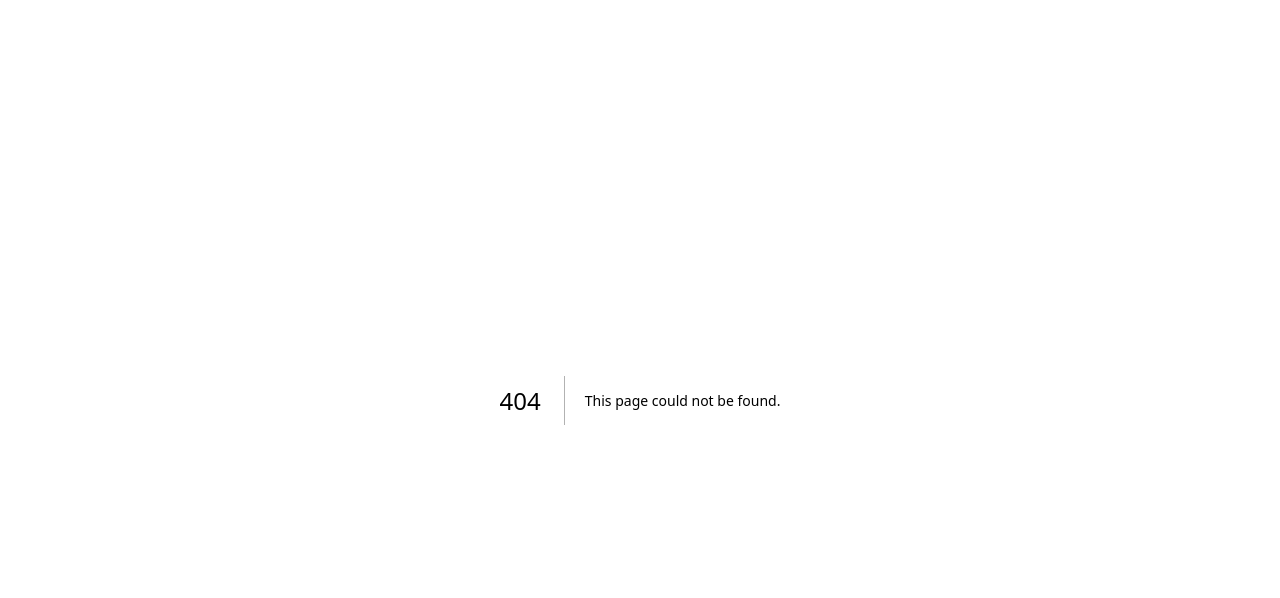
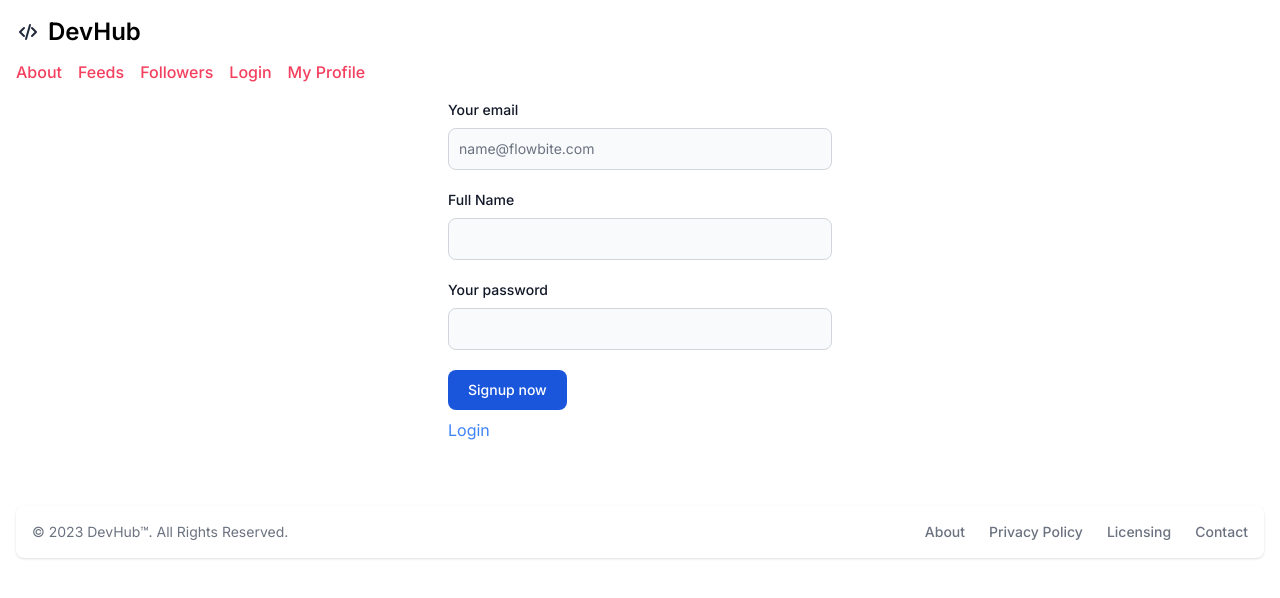
Before and after one commit to striveToAce/dev-hub-front, a Next.js app: page /auth/signup in a window 1280 px wide. Before the commit this address had no page. Shown: the top 598 px of the page. Built offline with nearby package versions, Linux system fonts and the light colour scheme.

Commit message:
use formik integrated in signup

```diff
--- a/package.json
+++ b/package.json
@@ -11,9 +11,11 @@
   "dependencies": {
     "flowbite": "^2.3.0",
     "flowbite-react": "^0.7.2",
+    "formik": "^2.4.5",
     "next": "14.1.2",
     "react": "^18",
-    "react-dom": "^18"
+    "react-dom": "^18",
+    "yup": "^1.4.0"
   },
   "devDependencies": {
     "@types/node": "^20",
--- /dev/null
+++ b/src/app/auth/login/layout.tsx
@@ -0,0 +1,27 @@
+import type { Metadata } from "next";
+import { Inter } from "next/font/google"
+import Footer from "@/app/components/common/Footer";
+import Header from "@/app/components/common/Header";
+
+const inter = Inter({ subsets: ["latin"] });
+
+export const metadata: Metadata = {
+  title: "DevHub | Login",
+  description: "Login Page for DevHub",
+};
+
+export default function LoginLayout({
+  children,
+}: Readonly<{
+  children: React.ReactNode;
+}>) {
+  return (
+    <html lang="en">
+      <body className={inter.className}>
+        <Header />
+        {children}
+        <Footer />
+      </body>
+    </html>
+  );
+}
--- /dev/null
+++ b/src/app/auth/login/page.tsx
@@ -0,0 +1,10 @@
+import LoginForm from "@/app/components/common/auth/LoginForm";
+
+const Login = () => {
+  return (
+    <div>
+      <LoginForm />
+    </div>
+  );
+};
+export default Login;
--- /dev/null
+++ b/src/app/auth/signup/layout.tsx
@@ -0,0 +1,27 @@
+import type { Metadata } from "next";
+import { Inter } from "next/font/google"
+import Footer from "@/app/components/common/Footer";
+import Header from "@/app/components/common/Header";
+
+const inter = Inter({ subsets: ["latin"] });
+
+export const metadata: Metadata = {
+  title: "DevHub | Login",
+  description: "Login Page for DevHub",
+};
+
+export default function LoginLayout({
+  children,
+}: Readonly<{
+  children: React.ReactNode;
+}>) {
+  return (
+    <html lang="en">
+      <body className={inter.className}>
+        <Header />
+        {children}
+        <Footer />
+      </body>
+    </html>
+  );
+}
--- /dev/null
+++ b/src/app/auth/signup/page.tsx
@@ -0,0 +1,10 @@
+import SignupForm from "@/app/components/common/auth/SignupForm";
+
+const Signup = () => {
+  return (
+    <div>
+      <SignupForm />
+    </div>
+  );
+};
+export default Signup;
--- a/src/app/components/common/Header.tsx
+++ b/src/app/components/common/Header.tsx
@@ -1,3 +1,5 @@
+import Link from "next/link";
+
 const Header = () => {
   return (
     <nav className="bg-white border-gray-200 dark:bg-gray-900">
@@ -19,16 +21,17 @@ const Header = () => {
             />
           </svg>
           <span className="self-center text-2xl font-semibold whitespace-nowrap dark:text-white">
-            DevHub
+          <Link href="/home">DevHub</Link>
           </span>
         </div>
         <div className="flex gap-x-2 items-center text-rose-500 font-medium gap-x-4 flex-wrap">
-            <div className="cursor-pointer">About</div>
-            <div className="cursor-pointer">Feeds</div>
-            <div className="cursor-pointer">Followers</div>
-            <div className="cursor-pointer">Login</div>
-            <div className="cursor-pointer">My Profile</div>
-
+          <div className="cursor-pointer">About</div>
+          <div className="cursor-pointer">Feeds</div>
+          <div className="cursor-pointer">Followers</div>
+          <div className="cursor-pointer">
+            <Link href="/auth/login">Login</Link>
+          </div>
+          <div className="cursor-pointer">My Profile</div>
         </div>
       </div>
     </nav>
--- /dev/null
+++ b/src/app/components/common/auth/LoginForm.tsx
@@ -0,0 +1,62 @@
+import Link from "next/link";
+
+const LoginForm = () => {
+  return (
+    <form className="max-w-sm mx-auto">
+      <div className="mb-5">
+        <label
+          htmlFor="email"
+          className="block mb-2 text-sm font-medium text-gray-900 dark:text-white"
+        >
+          Your email
+        </label>
+        <input
+          type="email"
+          id="email"
+          className="bg-gray-50 border border-gray-300 text-gray-900 text-sm rounded-lg focus:ring-blue-500 focus:border-blue-500 block w-full p-2.5 dark:bg-gray-700 dark:border-gray-600 dark:placeholder-gray-400 dark:text-white dark:focus:ring-blue-500 dark:focus:border-blue-500"
+          placeholder="name@flowbite.com"
+          required
+        />
+      </div>
+      <div className="mb-5">
+        <label
+          htmlFor="password"
+          className="block mb-2 text-sm font-medium text-gray-900 dark:text-white"
+        >
+          Your password
+        </label>
+        <input
+          type="password"
+          id="password"
+          className="bg-gray-50 border border-gray-300 text-gray-900 text-sm rounded-lg focus:ring-blue-500 focus:border-blue-500 block w-full p-2.5 dark:bg-gray-700 dark:border-gray-600 dark:placeholder-gray-400 dark:text-white dark:focus:ring-blue-500 dark:focus:border-blue-500"
+          required
+        />
+      </div>
+      <div className="flex items-start mb-5">
+        <div className="flex items-center h-5">
+          <input
+            id="remember"
+            type="checkbox"
+            value=""
+            className="w-4 h-4 border border-gray-300 rounded bg-gray-50 focus:ring-3 focus:ring-blue-300 dark:bg-gray-700 dark:border-gray-600 dark:focus:ring-blue-600 dark:ring-offset-gray-800 dark:focus:ring-offset-gray-800"
+            required
+          />
+        </div>
+        <label
+          htmlFor="remember"
+          className="ms-2 text-sm font-medium text-gray-900 dark:text-gray-300"
+        >
+          Remember me
+        </label>
+      </div>
+      <button
+        type="submit"
+        className="text-white bg-blue-700 hover:bg-blue-800 focus:ring-4 focus:outline-none focus:ring-blue-300 font-medium rounded-lg text-sm w-full sm:w-auto px-5 py-2.5 text-center dark:bg-blue-600 dark:hover:bg-blue-700 dark:focus:ring-blue-800"
+      >
+        Login
+      </button>
+      <div className="text-blue-500 cursor-pointer my-2"><Link href="/auth/signup">Signup</Link></div>
+    </form>
+  );
+};
+export default LoginForm;
--- /dev/null
+++ b/src/app/components/common/auth/SignupForm.tsx
@@ -0,0 +1,100 @@
+"use client";
+import { useFormik } from "formik";
+import * as Yup from "yup"; // Import Yup for form validation
+import Link from "next/link";
+
+const SignupForm = () => {
+  // Define validation schema using Yup
+  const validationSchema = Yup.object().shape({
+    email: Yup.string().email("Invalid email address").required("Required"),
+    fullName: Yup.string().required("Required"),
+    password: Yup.string().required("Required"),
+  });
+
+  // Define onSubmit function to handle form submission
+  const onSubmit = (values) => {
+    console.log(values); // You can handle form submission here
+  };
+
+  // Initialize useFormik hook with form configuration
+  const formik = useFormik({
+    initialValues: {
+      email: "",
+      fullName: "",
+      password: "",
+    },
+    validationSchema: validationSchema,
+    onSubmit: onSubmit,
+  });
+
+  {console.log(formik.values,formik.errors)}
+  return (
+    <form className="max-w-sm mx-auto">
+      <div className="mb-5">
+        <label
+          htmlFor="email"
+          className="block mb-2 text-sm font-medium text-gray-900 dark:text-white"
+        >
+          Your email
+        </label>
+        <input
+          type="email"
+          id="email"
+          className="bg-gray-50 border border-gray-300 text-gray-900 text-sm rounded-lg focus:ring-blue-500 focus:border-blue-500 block w-full p-2.5 dark:bg-gray-700 dark:border-gray-600 dark:placeholder-gray-400 dark:text-white dark:focus:ring-blue-500 dark:focus:border-blue-500"
+          placeholder="name@flowbite.com"
+          name="email"
+          onChange={formik.handleChange}
+          onBlur={formik.handleBlur}
+          value={formik.values.email}
+          required
+        />
+      </div>
+      <div className="mb-5">
+        <label
+          htmlFor="base-input"
+          className="block mb-2 text-sm font-medium text-gray-900 dark:text-white"
+        >
+          Full Name
+        </label>
+        <input
+          type="text"
+          id="base-input"
+          className="bg-gray-50 border border-gray-300 text-gray-900 text-sm rounded-lg focus:ring-blue-500 focus:border-blue-500 block w-full p-2.5 dark:bg-gray-700 dark:border-gray-600 dark:placeholder-gray-400 dark:text-white dark:focus:ring-blue-500 dark:focus:border-blue-500"
+          name="fullName"
+          onChange={formik.handleChange}
+          onBlur={formik.handleBlur}
+          value={formik.values.fullName}
+        />
+      </div>
+      <div className="mb-5">
+        <label
+          htmlFor="password"
+          className="block mb-2 text-sm font-medium text-gray-900 dark:text-white"
+        >
+          Your password
+        </label>
+        <input
+          type="password"
+          id="password"
+          className="bg-gray-50 border border-gray-300 text-gray-900 text-sm rounded-lg focus:ring-blue-500 focus:border-blue-500 block w-full p-2.5 dark:bg-gray-700 dark:border-gray-600 dark:placeholder-gray-400 dark:text-white dark:focus:ring-blue-500 dark:focus:border-blue-500"
+          name="password"
+          onChange={formik.handleChange}
+          onBlur={formik.handleBlur}
+          value={formik.values.password}
+          required
+        />
+      </div>
+      <button
+        className="text-white bg-blue-700 hover:bg-blue-800 focus:ring-4 focus:outline-none focus:ring-blue-300 font-medium rounded-lg text-sm w-full sm:w-auto px-5 py-2.5 text-center dark:bg-blue-600 dark:hover:bg-blue-700 dark:focus:ring-blue-800"
+        onClick={()=>formik.handleSubmit()}
+
+      >
+        Signup now
+      </button>
+      <div className="text-blue-500 cursor-pointer my-2">
+        <Link href="/auth/login">Login</Link>
+      </div>
+    </form>
+  );
+};
+export default SignupForm;
```
Also changed, not shown: 1 other file (tests, documents, lock files or other folders).
